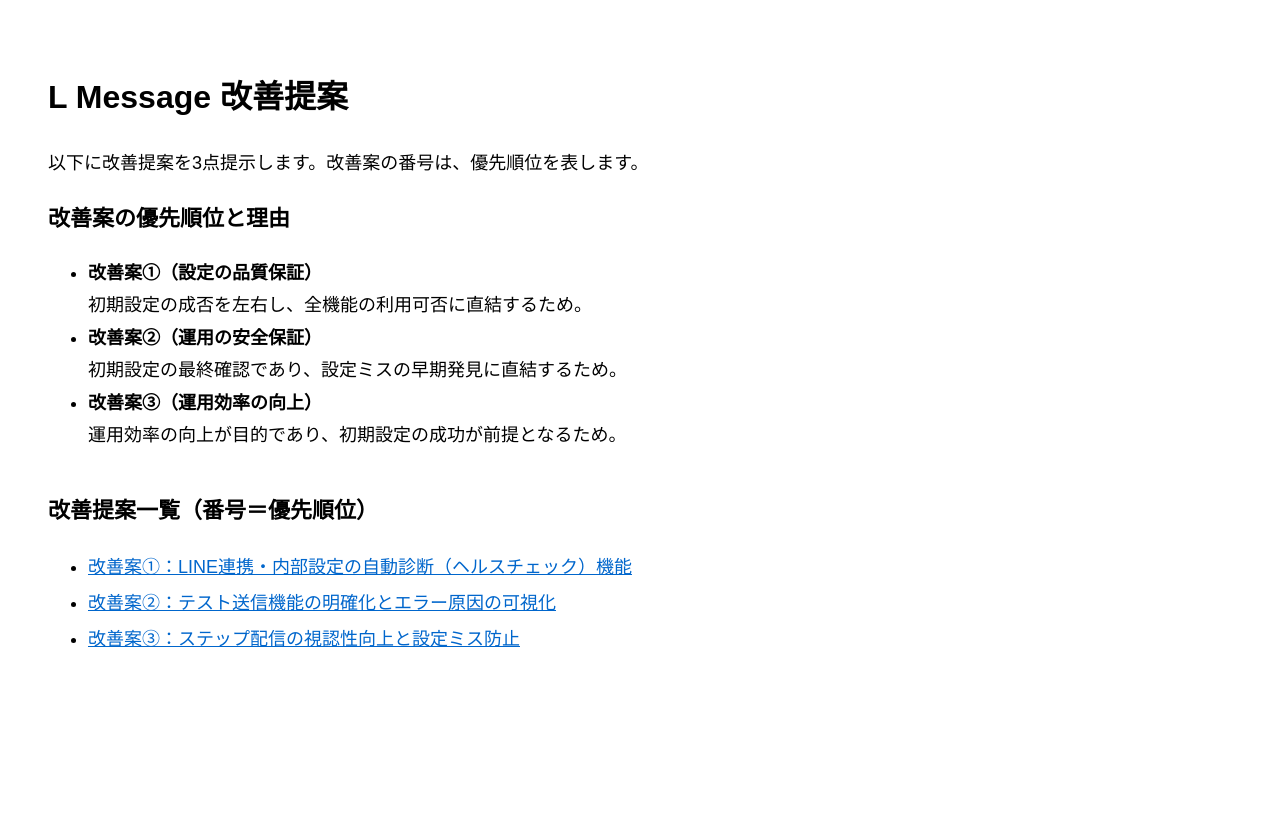
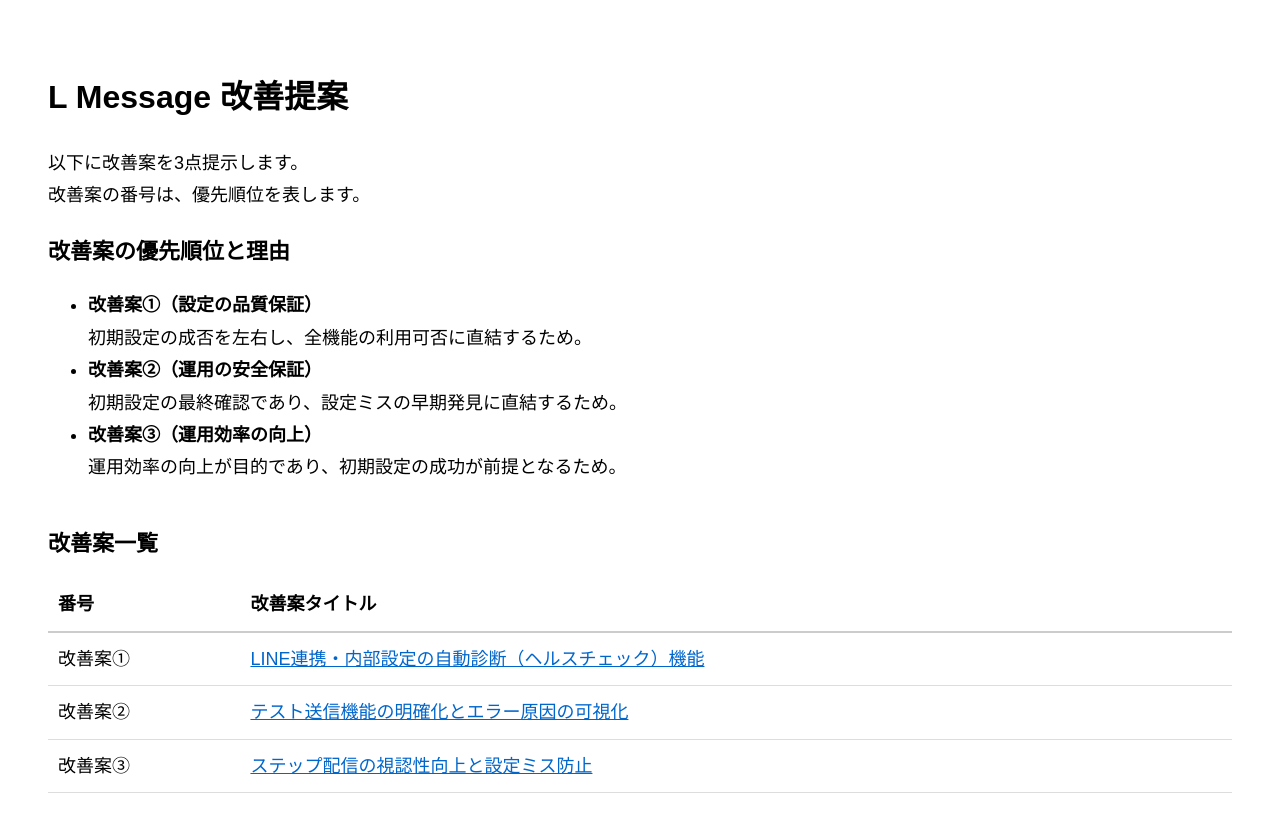
Before and after one commit to test202608/sample, a Next.js app: page / in a window 1280 px wide. Shown: the top 832 px of the page. Before the commit the page ends 800 px from the top, so only its background shows below. Built offline with nearby package versions, Linux system fonts and the light colour scheme.

Commit message:
ブラッシュアップ

```diff
--- a/app/page.js
+++ b/app/page.js
@@ -7,7 +7,8 @@
       </h1>
 
       <p style={{ fontSize: "18px", marginBottom: "20px" }}>
-        以下に改善提案を3点提示します。改善案の番号は、優先順位を表します。
+        以下に改善案を3点提示します。<br />
+        改善案の番号は、優先順位を表します。
       </p>
 
       <section style={{ marginBottom: "40px" }}>
@@ -28,26 +29,44 @@
         </ul>
       </section>
 
-      {/* 改善案一覧（番号＝優先順位） */}
+      {/* 改善案一覧（表形式） */}
       <section style={{ marginBottom: "50px" }}>
-        <h2 style={{ fontSize: "22px", marginBottom: "15px" }}>改善提案一覧（番号＝優先順位）</h2>
-        <ul style={{ fontSize: "18px", lineHeight: "2" }}>
-          <li>
+        <h2 style={{ fontSize: "22px", marginBottom: "15px" }}>改善案一覧</h2>
+
+        <table style={{ width: "100%", borderCollapse: "collapse", fontSize: "18px" }}>
+          <thead>
+            <tr>
+              <th style={{ borderBottom: "2px solid #ccc", padding: "10px", textAlign: "left" }}>番号</th>
+              <th style={{ borderBottom: "2px solid #ccc", padding: "10px", textAlign: "left" }}>改善案タイトル</th>
+            </tr>
+          </thead>
+          <tbody>
+            <tr>
+              <td style={{ borderBottom: "1px solid #ddd", padding: "10px" }}>改善案①</td>
+              <td style={{ borderBottom: "1px solid #ddd", padding: "10px" }}>
                 <a href="/proposal1" style={{ color: "#0066cc" }}>
-              改善案①：LINE連携・内部設定の自動診断（ヘルスチェック）機能
+                  LINE連携・内部設定の自動診断（ヘルスチェック）機能
                 </a>
-          </li>
-          <li>
+              </td>
+            </tr>
+            <tr>
+              <td style={{ borderBottom: "1px solid #ddd", padding: "10px" }}>改善案②</td>
+              <td style={{ borderBottom: "1px solid #ddd", padding: "10px" }}>
                 <a href="/proposal2" style={{ color: "#0066cc" }}>
-              改善案②：テスト送信機能の明確化とエラー原因の可視化
+                  テスト送信機能の明確化とエラー原因の可視化
                 </a>
-          </li>
-          <li>
+              </td>
+            </tr>
+            <tr>
+              <td style={{ borderBottom: "1px solid #ddd", padding: "10px" }}>改善案③</td>
+              <td style={{ borderBottom: "1px solid #ddd", padding: "10px" }}>
                 <a href="/proposal3" style={{ color: "#0066cc" }}>
-              改善案③：ステップ配信の視認性向上と設定ミス防止
+                  ステップ配信の視認性向上と設定ミス防止
                 </a>
-          </li>
-        </ul>
+              </td>
+            </tr>
+          </tbody>
+        </table>
       </section>
 
     </main>
```
Lines whose indentation alone changed are shown as unchanged.
